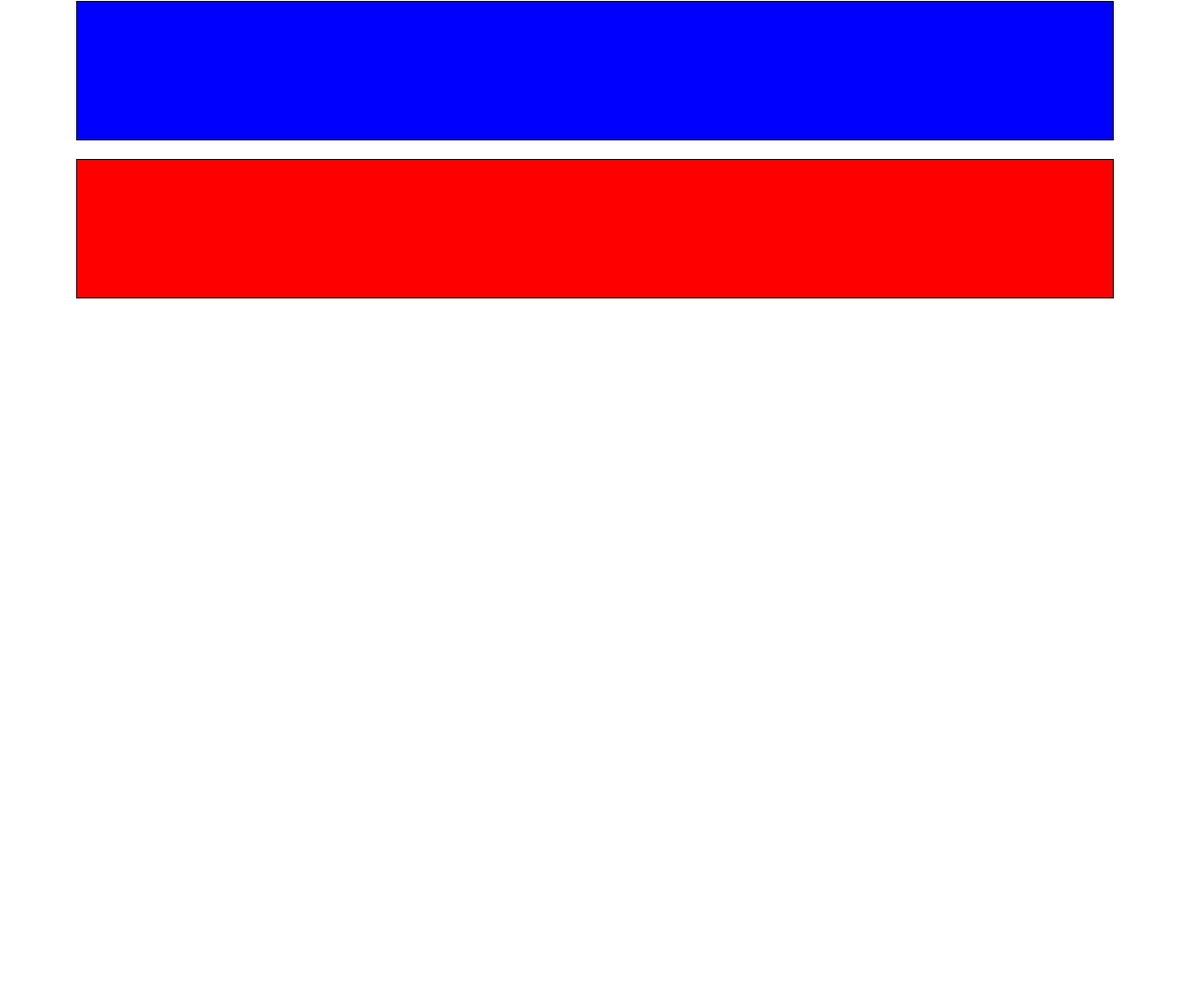
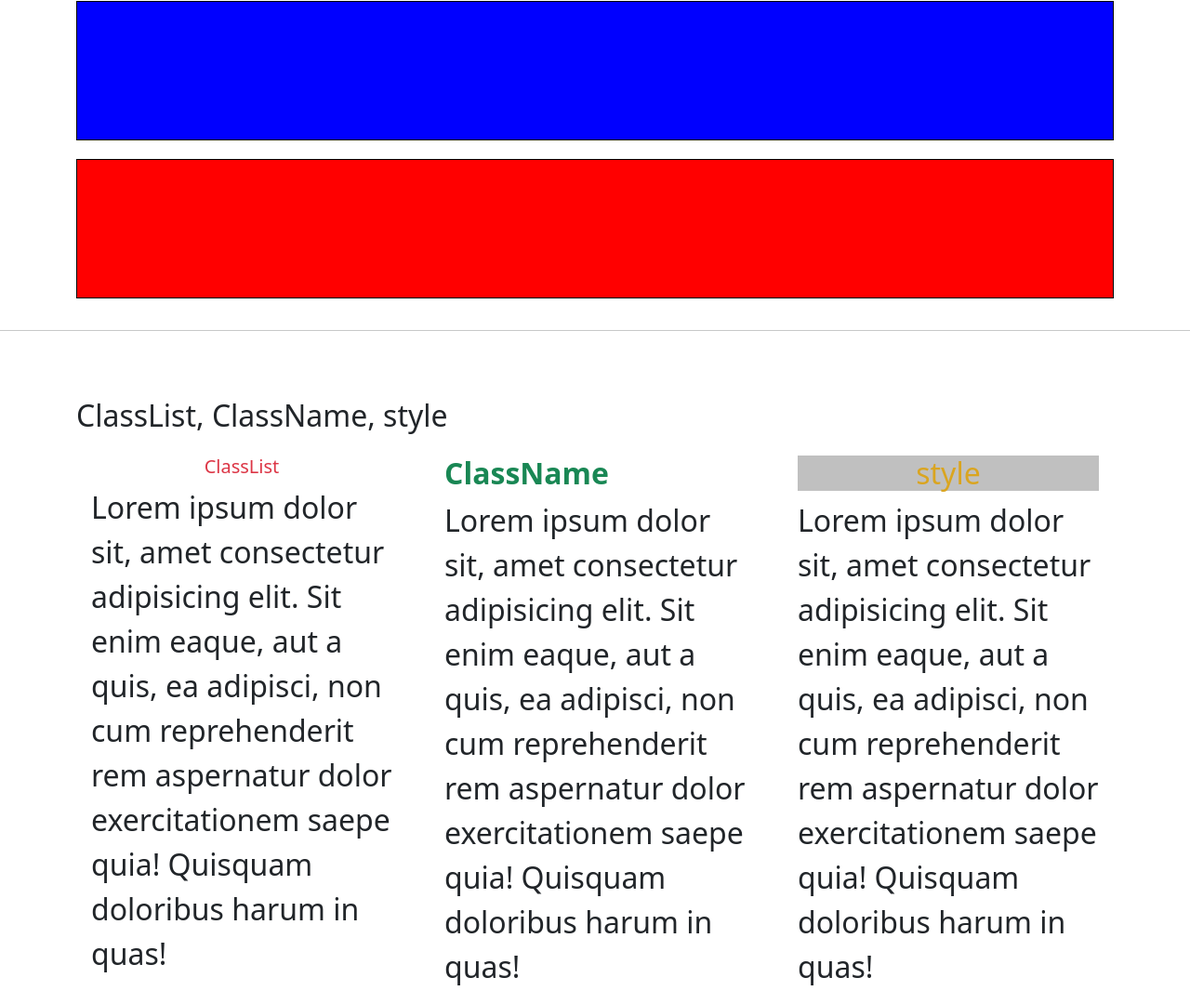
Before and after one commit to fabriziom90/js-html-css, a plain HTML site: page index.html in a window 1280 px wide. Shown: the part 1523-2603 px from the top of the page at 93% size. Before the commit the page ends 1854 px from the top, so only its background shows below. Drawn offline with nearby package versions, Linux system fonts and the light colour scheme.

Commit message:
[UPD] Added classList, className and style

```diff
--- a/css/style.css
+++ b/css/style.css
@@ -36,3 +36,7 @@
 .silver {
     background-color: silver;
 }
+
+.text-lightblue {
+    color: lightblue
+}
--- a/index.html
+++ b/index.html
@@ -72,6 +72,47 @@
             </div>
         </div>
     </div>
+    <hr class="my-4">
+    <div class="container">
+        <div class="row">
+            <div class="col-12">
+                <h2 class="mt-5">ClassList, ClassName, style</h2>
+            </div>
+            <div class="col-12 col-md-4">
+                <div class="m-3">
+                    <h2 id="classlist" class="text-center text-danger">ClassList</h2>
+                    <p class="fs-2">Lorem ipsum dolor sit, amet consectetur adipisicing elit. Sit enim eaque, aut a
+                        quis, ea
+                        adipisci,
+                        non cum reprehenderit rem aspernatur dolor exercitationem saepe quia! Quisquam doloribus harum
+                        in
+                        quas!</p>
+                </div>
+            </div>
+            <div class="col-12 col-md-4">
+                <div class="m-3">
+                    <h2 id="classname" class="text-center text-warning">ClassName</h2>
+                    <p class="fs-2">Lorem ipsum dolor sit, amet consectetur adipisicing elit. Sit enim eaque, aut a
+                        quis, ea
+                        adipisci,
+                        non cum reprehenderit rem aspernatur dolor exercitationem saepe quia! Quisquam doloribus harum
+                        in
+                        quas!</p>
+                </div>
+            </div>
+            <div class="col-12 col-md-4">
+                <div class="m-3">
+                    <h2 id="style" class="text-center text-lightblue" style="font-size: 60px">style</h2>
+                    <p class="fs-2">Lorem ipsum dolor sit, amet consectetur adipisicing elit. Sit enim eaque, aut a
+                        quis, ea
+                        adipisci,
+                        non cum reprehenderit rem aspernatur dolor exercitationem saepe quia! Quisquam doloribus harum
+                        in
+                        quas!</p>
+                </div>
+            </div>
+        </div>
+    </div>
     <script src="./js/script.js">
     </script>
 </body>
--- a/js/script.js
+++ b/js/script.js
@@ -16,3 +16,32 @@ console.log(red_squares);
 
 let red = document.getElementsByClassName('red'); //prende tutti gli elementi con la classe red
 console.log(red);
+
+//5 - classList, className, style: non servono per recuperare un elemento del DOM, ma sono delle proprietà degli elementi recuperati con i metodi indicati nei punti da 1 a 4
+//5.1 classList
+let class_list = document.getElementById('classlist');
+console.log(class_list.classList); //ci restituisce con una determinata struttura dati (per ora vedetelo come un elenco) le classi applicate al tag
+
+// con classList vanno a braccetto i metodi
+// 1 - add('nome_classe'): aggiungo una classe al tag;
+// 2 - remove('nome_classe'): rimuovo una classe al tag;
+// 3 - toggle('nome_classe'): aggiungo o rimuovo una classe al tag a seconda se presente o meno
+class_list.classList.add('fs-5');
+
+
+// 5.2 className
+let class_name = document.getElementById('classname');
+console.log(class_name.className); //ci restituisce sotto forma di stringa le classi applicate al tag
+
+// con className possiamo sovrascrivere o aggiungere delle classi
+class_name.className = 'fw-bold'; //così sovrascrivo le classi già esistenti (nell'esempio erano text-center e text-warning)
+class_name.className += ' text-success fs-2'; //così aggiungo le classi a quelle già esistenti.
+// 5.3 style
+
+let elem = document.getElementById('style');
+console.log(elem.style); //recupera l'attributo style del tag con le relative proprietà. Se non è presente tale attributo, non viene preso
+
+elem.style.backgroundColor = 'silver'; //aggiungo uno stile attravero l'attributo style. Nell'inspector vedrò quindi questo attributo comparire nel tag di riferimento;
+elem.style.color = 'goldenrod';
+
+elem.style.fontSize = ''; //così rimuovo la proprietà indicata
```
